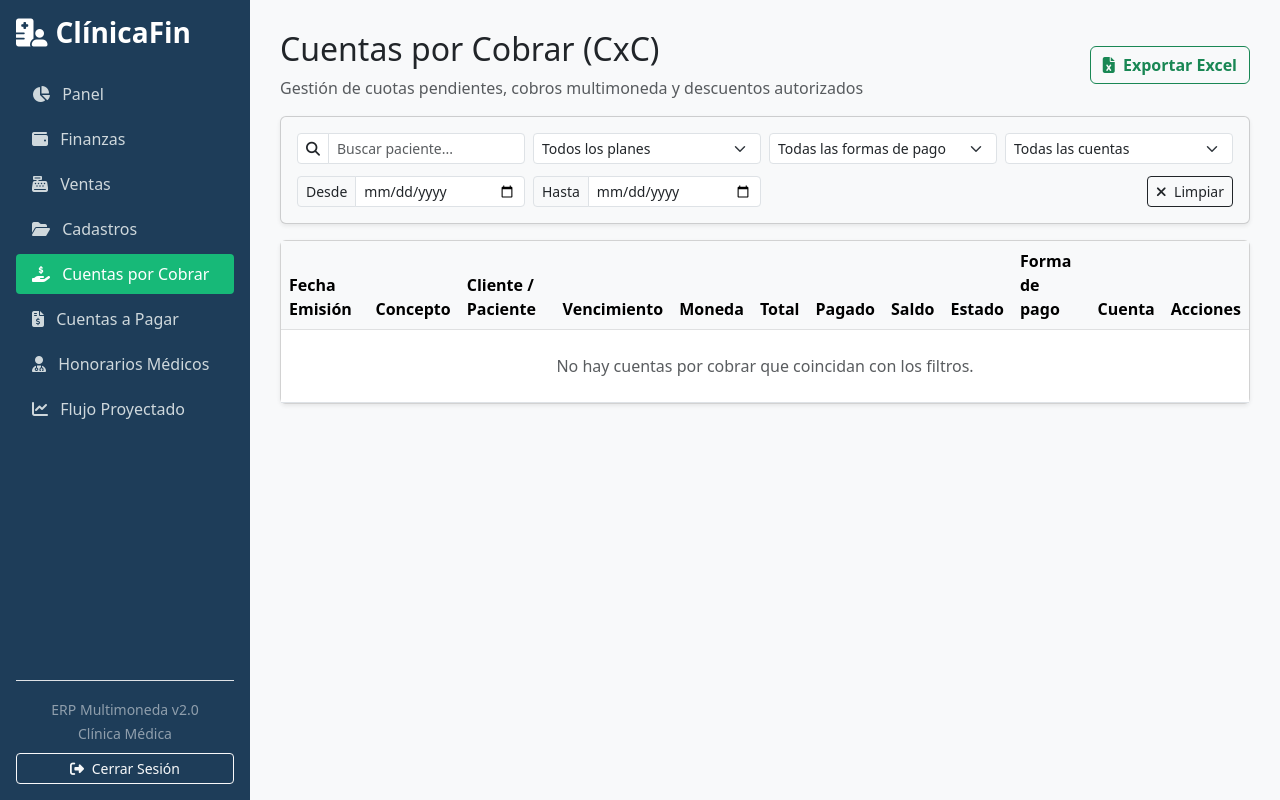
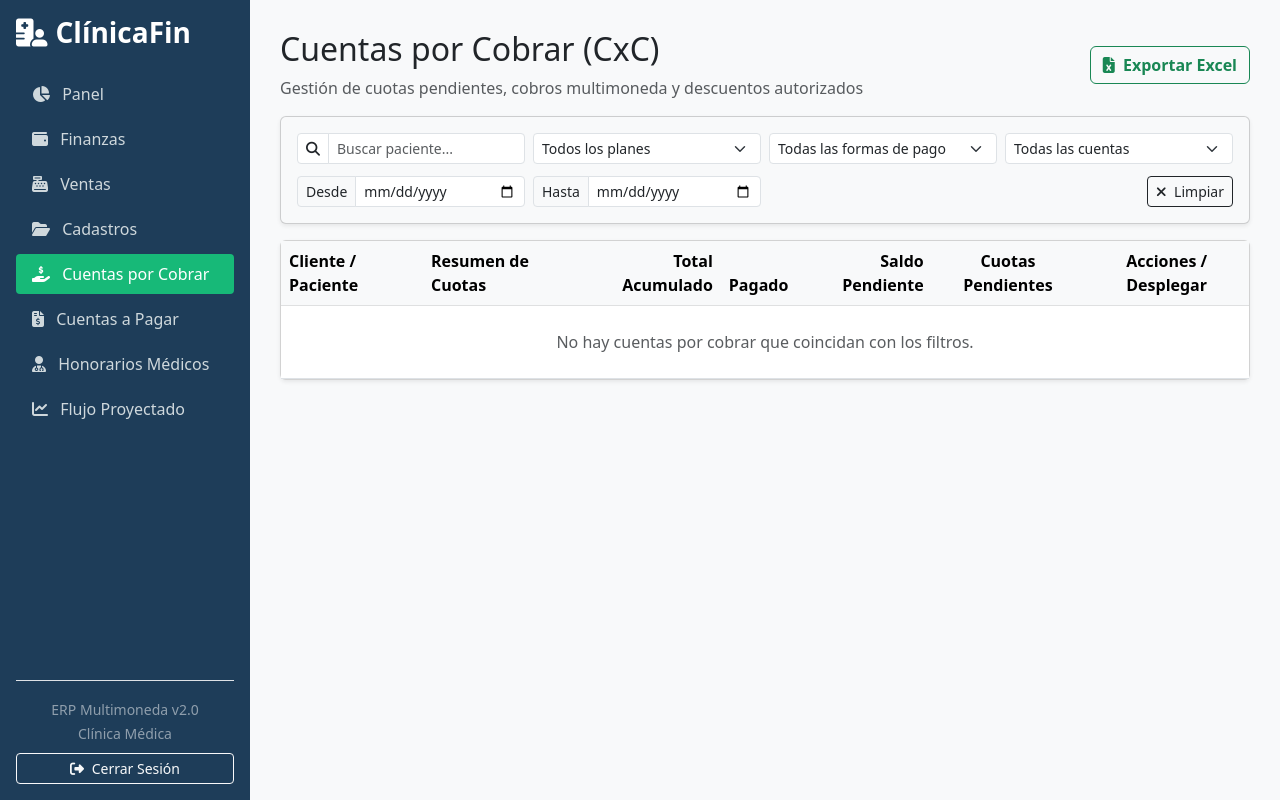
Before and after one commit to patriciafranco-web/finanzas1, a Flask app: page /cuentas-por-cobrar in a window 1280 px wide. Run offline with Flask 3, Linux system fonts and the light colour scheme; a user stored in the database is signed in; data comes from the database, SQL or seed files in the repository; data that the repository does not hold is empty.

Commit message:
Update cxc.html

```diff
--- a/app/templates/cxc.html
+++ b/app/templates/cxc.html
@@ -12,7 +12,7 @@
     </div>
 </div>
 
-<!-- Barra de Filtros (Pág. 28: Paciente, Plan, Forma de pago, Cuenta, Vencimiento Desde/Hasta) -->
+<!-- Barra de Filtros -->
 <form method="GET" action="{{ url_for('main.cxc_vista') }}" class="card shadow-sm mb-3 p-3 bg-light" id="cxcFilterForm">
     <div class="row g-2 align-items-center">
         <div class="col-md-3">
@@ -68,15 +68,62 @@
     </div>
 </form>
 
-<!-- Tabla Principal de Cuentas por Cobrar (Pág. 27 y 31) -->
+<!-- Tabla Agrupada por Paciente con Botón Desplegable de Cuotas -->
 <div class="card shadow-sm">
     <div class="card-body p-0 table-responsive">
         <table class="table table-hover mb-0 align-middle">
             <thead class="table-light">
                 <tr>
+                    <th>Cliente / Paciente</th>
+                    <th>Resumen de Cuotas</th>
+                    <th class="text-end">Total Acumulado</th>
+                    <th class="text-end">Pagado</th>
+                    <th class="text-end">Saldo Pendiente</th>
+                    <th class="text-center">Cuotas Pendientes</th>
+                    <th class="text-center">Acciones / Desplegar</th>
+                </tr>
+            </thead>
+            <tbody>
+                {% if cxc_list %}
+                    {% for cliente_id, cuotas_grupo in cxc_list | groupby('cliente_id') %}
+                    {% set primer_item = cuotas_grupo[0] %}
+                    {% set cliente_nombre = primer_item.cliente.nombre if primer_item.cliente else 'Particular' %}
+                    {% set activas_grupo = cuotas_grupo | rejectattr('estado', 'equalto', 'Cancelado') | list %}
+                    {% set pendientes_grupo = cuotas_grupo | selectattr('estado', 'in', ['Pendiente', 'Parcial']) | list %}
+                    {% set total_grupo = activas_grupo | sum(attribute='monto') %}
+                    {% set pagado_grupo = cuotas_grupo | sum(attribute='pagado') %}
+                    {% set saldo_grupo = activas_grupo | sum(attribute='saldo') %}
+                    <tr>
+                        <td class="fw-bold text-primary">
+                            <i class="fa-solid fa-user me-1"></i> {{ cliente_nombre }}
+                        </td>
+                        <td>{{ cuotas_grupo | length }} cuota(s) registrada(s)</td>
+                        <td class="text-end fw-bold">₲ {{ "{:,.0f}".format(total_grupo or 0).replace(',', '.') }}</td>
+                        <td class="text-end text-success fw-bold">₲ {{ "{:,.0f}".format(pagado_grupo or 0).replace(',', '.') }}</td>
+                        <td class="text-end {% if saldo_grupo > 0 %}text-danger{% else %}text-muted{% endif %} fw-bold">
+                            ₲ {{ "{:,.0f}".format(saldo_grupo or 0).replace(',', '.') }}
+                        </td>
+                        <td class="text-center">
+                            <span class="badge {% if pendientes_grupo | length > 0 %}bg-warning text-dark{% else %}bg-success{% endif %}">
+                                {{ pendientes_grupo | length }} pendiente(s)
+                            </span>
+                        </td>
+                        <td class="text-center">
+                            <button class="btn btn-sm btn-outline-primary fw-bold px-3" type="button" data-bs-toggle="collapse" data-bs-target="#collapseGrupo{{ loop.index }}">
+                                <i class="fa-solid fa-bars-staggered me-1"></i> Ver cuotas ({{ cuotas_grupo | length }}) <i class="fa-solid fa-chevron-down ms-1"></i>
+                            </button>
+                        </td>
+                    </tr>
+
+                    <!-- Fila colapsable con el detalle de las cuotas del paciente -->
+                    <tr class="collapse {% if selected_q or selected_paquete or selected_metodo or selected_cuenta or selected_desde or selected_hasta %}show{% endif %} bg-light" id="collapseGrupo{{ loop.index }}">
+                        <td colspan="7" class="p-3">
+                            <div class="table-responsive">
+                                <table class="table table-sm table-bordered bg-white mb-0 align-middle shadow-sm">
+                                    <thead class="table-secondary">
+                                        <tr>
                                             <th>Fecha Emisión</th>
                                             <th>Concepto</th>
-                    <th>Cliente / Paciente</th>
                                             <th>Vencimiento</th>
                                             <th>Moneda</th>
                                             <th class="text-end">Total</th>
@@ -89,12 +136,11 @@
                                         </tr>
                                     </thead>
                                     <tbody>
-                {% for x in cxc_list %}
+                                        {% for x in cuotas_grupo %}
                                         {% set saldo_x = x.saldo if (x.saldo is not none and x.estado != 'Cancelado') else ((x.monto or 0) - (x.pagado or 0)) %}
                                         <tr>
                                             <td>{{ x.fecha_emision.strftime('%d/%m/%Y') if x.fecha_emision else '-' }}</td>
                                             <td class="fw-bold text-dark">{{ x.concepto }}</td>
-                    <td>{{ x.cliente.nombre if x.cliente else 'Particular' }}</td>
                                             <td>{{ x.fecha_vencimiento.strftime('%d/%m/%Y') if x.fecha_vencimiento else '-' }}</td>
                                             <td><span class="badge bg-secondary-subtle text-dark">{{ x.moneda or 'PYG' }}</span></td>
                                             <td class="text-end fw-bold">₲ {{ "{:,.0f}".format(x.monto or 0).replace(',', '.') }}</td>
@@ -121,7 +167,7 @@
                                                         Acciones
                                                     </button>
                                                     <ul class="dropdown-menu dropdown-menu-end">
-                                <!-- 1. Cobrar: disponible en Pendiente y Parcial -->
+                                                        <!-- 1. Cobrar -->
                                                         <li>
                                                             {% if x.estado in ('Pendiente', 'Parcial') and saldo_x > 0 %}
                                                             <button class="dropdown-item text-success fw-bold" type="button"
@@ -134,13 +180,13 @@
                                                                 <i class="fa-solid fa-hand-holding-dollar me-1"></i> Cobrar
                                                             </button>
                                                             {% else %}
-                                    <span class="dropdown-item text-muted disabled" title="No disponible en estado {{ x.estado }}">
+                                                            <span class="dropdown-item text-muted disabled">
                                                                 <i class="fa-solid fa-hand-holding-dollar me-1"></i> Cobrar
                                                             </span>
                                                             {% endif %}
                                                         </li>
 
-                                <!-- 2. Devolver pago: disponible en Parcial y Pagado -->
+                                                        <!-- 2. Devolver pago -->
                                                         <li>
                                                             {% if x.estado in ('Parcial', 'Pagado') and (x.pagado or 0) > 0 %}
                                                             <button class="dropdown-item text-warning text-dark" type="button"
@@ -148,13 +194,13 @@
                                                                 <i class="fa-solid fa-rotate-left me-1"></i> Devolver pago
                                                             </button>
                                                             {% else %}
-                                    <span class="dropdown-item text-muted disabled" title="Solo disponible cuando la cuota tiene pagos registrados">
+                                                            <span class="dropdown-item text-muted disabled">
                                                                 <i class="fa-solid fa-rotate-left me-1"></i> Devolver pago
                                                             </span>
                                                             {% endif %}
                                                         </li>
 
-                                <!-- 3. Cancelar: solo cuando Pagado = 0 y está Pendiente -->
+                                                        <!-- 3. Cancelar -->
                                                         <li>
                                                             {% if x.estado == 'Pendiente' and (x.pagado or 0) == 0 %}
                                                             <button class="dropdown-item text-danger" type="button"
@@ -171,8 +217,23 @@
                                                 </div>
                                             </td>
                                         </tr>
+                                        {% endfor %}
+                                    </tbody>
+                                </table>
+                            </div>
+                        </td>
+                    </tr>
+                    {% endfor %}
+                {% else %}
+                    <tr><td colspan="7" class="text-center py-4 text-muted">No hay cuentas por cobrar que coincidan con los filtros.</td></tr>
+                {% endif %}
+            </tbody>
+        </table>
+    </div>
+</div>
 
-                <!-- Modal Devolver Pago (Pág. 32) -->
+<!-- Modales individuales de Devolver Pago y Cancelar Cuota -->
+{% for x in cxc_list %}
 <div class="modal fade" id="modalDevolverCobro{{ x.id }}" tabindex="-1">
     <div class="modal-dialog">
         <div class="modal-content">
@@ -227,7 +288,6 @@
     </div>
 </div>
 
-                <!-- Modal Cancelar Cuota (Pág. 32) -->
 <div class="modal fade" id="modalCancelarCuota{{ x.id }}" tabindex="-1">
     <div class="modal-dialog">
         <div class="modal-content">
@@ -251,15 +311,9 @@
         </div>
     </div>
 </div>
-                {% else %}
-                <tr><td colspan="12" class="text-center py-4 text-muted">No hay cuentas por cobrar que coincidan con los filtros.</td></tr>
 {% endfor %}
-            </tbody>
-        </table>
-    </div>
-</div>
 
-<!-- Modal Registrar Cobro de Cuota (Págs. 29, 30 y 33: Moneda filtra cuentas + Monto calculado solo) -->
+<!-- Modal Registrar Cobro de Cuota -->
 <div class="modal fade" id="modalRegistrarCobro" tabindex="-1">
     <div class="modal-dialog modal-lg">
         <div class="modal-content">
@@ -385,7 +439,6 @@ function cambiarMonedaCobro() {
         cotInput.value = moneda === 'USD' ? 7500 : 1400;
     }
 
-    // Filtrar cuentas por la moneda elegida (Pág. 29)
     let primera = null;
     let visibles = 0;
     Array.from(selectCuenta.options).forEach(opt => {
@@ -412,7 +465,6 @@ function cambiarMonedaCobro() {
 }
 
 function recalcularMontoSugeridoCobro() {
-    // Pág. 30: Monto Recibido = (Saldo Cuota - Descuento) ÷ Cotización
     const moneda = document.getElementById('monedaCobro').value;
     const saldoBase = parseFloat(document.getElementById('cobroSaldoBaseGs').value) || 0;
     const descuento = parseFloat(document.getElementById('inputDescuentoCobro').value) || 0;
```
Lines whose indentation alone changed are shown as unchanged.
